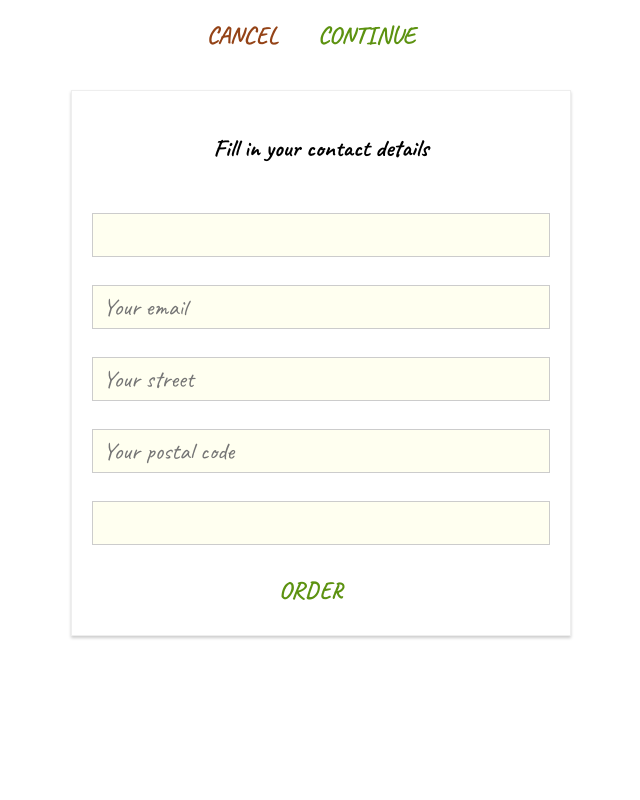
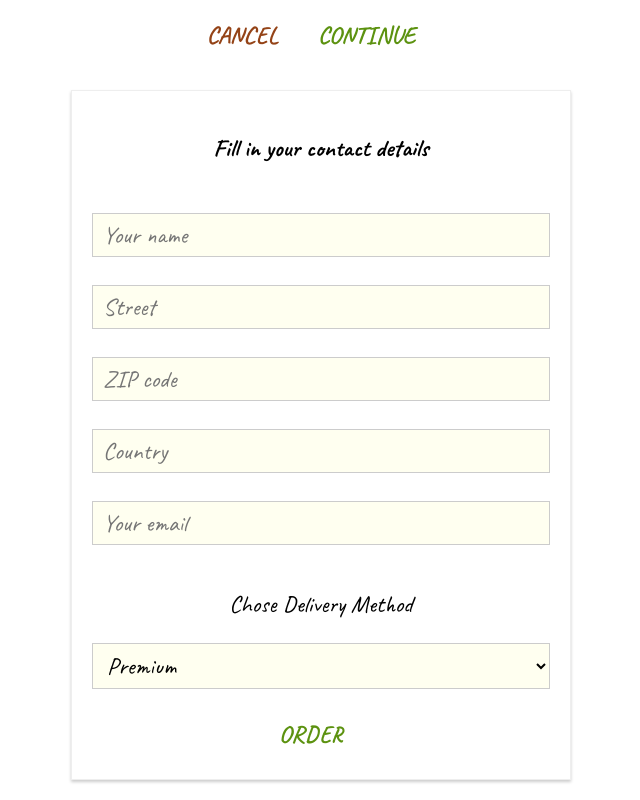
Before and after one commit to DawidSzpener/Burger, a React app: page /checkout/contact-data in a window 1280 px wide. Shown: the part 764-1564 px from the top of the page, without its empty margins (319-959 px from the left). Before the commit the page ends 1420 px from the top, so only its background shows below. Built offline with nearby package versions, Linux system fonts and the light colour scheme; a web font is replaced by a local one.

Commit message:
chore: changed contact data so that it dynamically renders forms

```diff
--- a/src/containers/Checkout/ContactData/ContactData.js
+++ b/src/containers/Checkout/ContactData/ContactData.js
@@ -90,13 +90,26 @@
   }
 
   render () {
+
+    const formElementsArray = []
+    for (let key in this.state.orderForm) {
+      formElementsArray.push({
+        id: key,
+        config: this.state.orderForm[key]
+      })
+    }
+
     let form = (
       <form>
-      <Input elementType="" elementConfig="" value="" changed={this.inputChanged}/>
-      <Input inputtype='input' type="email" name="email" placeholder="Your email" changed={this.inputChanged}/>
-      <Input inputtype='input' type="text" name="street" placeholder="Your street" changed={this.inputChanged}/>
-      <Input inputtype='input' type="text" name="postal" placeholder="Your postal code" changed={this.inputChanged}/>
-      <Input inputtype='select' type="text" name="delivery" changed={this.inputChanged}/>
+      {formElementsArray.map(formElement => (
+        <Input
+          key={formElement.id}
+          elementType={formElement.config.elementType}
+          elementConfig={formElement.config.elementConfig}
+          value={formElement.config.value}
+          changed={this.inputChanged}
+          />
+      ))}
       <Button btnType="Success" clicked={this.orderHandler}>ORDER</Button>
     </form>
     )
```
